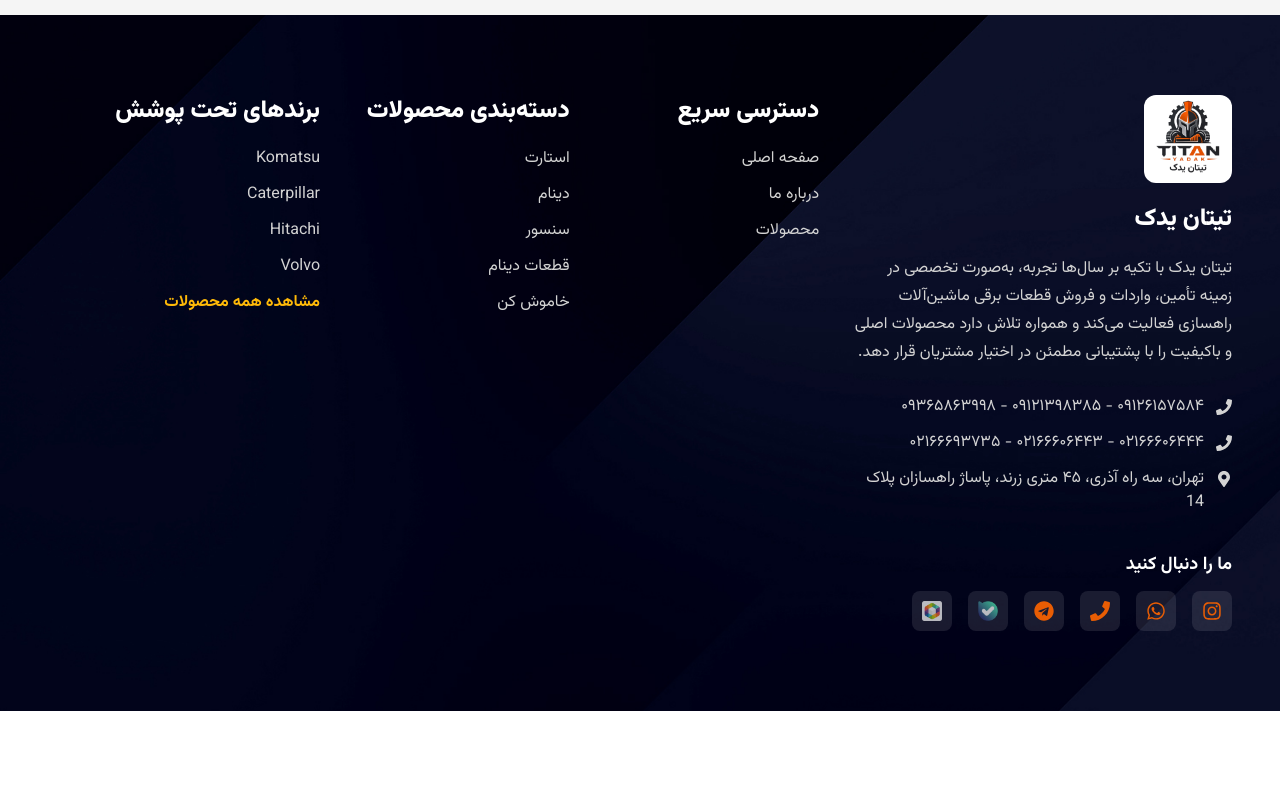
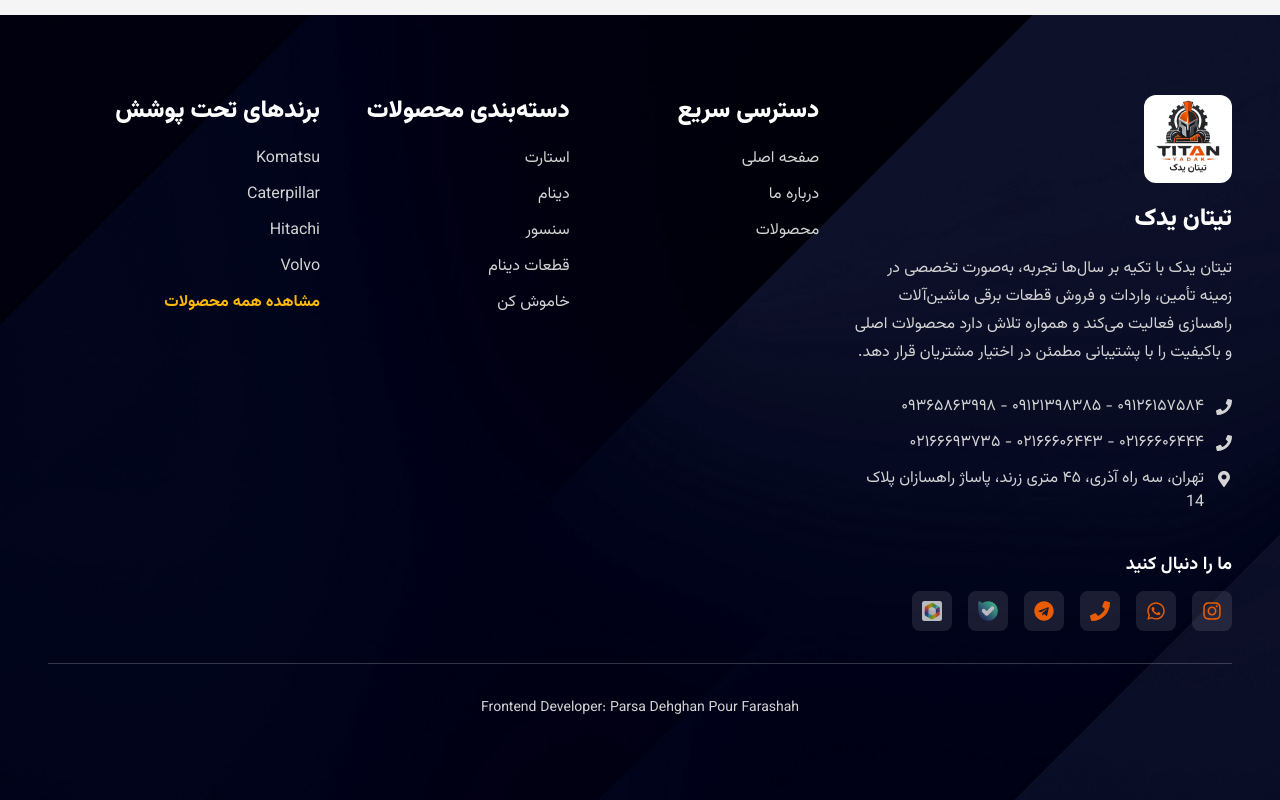
Before and after one commit to parsa-farshah/TitanYadak, a Next.js app: page / in a window 1280 px wide. Shown: the part 6106-6906 px from the top of the page. Before the commit the page ends 6817 px from the top, so only its background shows below. Built offline with nearby package versions, Linux system fonts and the light colour scheme.

Commit message:
add my instagram link in footer

```diff
--- a/app/components/Footer.tsx
+++ b/app/components/Footer.tsx
@@ -236,30 +236,22 @@
 
             <ul className="flex flex-col gap-y-3">
               <li>
-                <div
-                  className="text-[#d3d3d3] text-sm md:text-base hover:text-primary duration-300"
-                >
+                <div className="text-[#d3d3d3] text-sm md:text-base hover:text-primary duration-300">
                   Komatsu
                 </div>
               </li>
               <li>
-                <div
-                  className="text-[#d3d3d3] text-sm md:text-base hover:text-primary duration-300"
-                >
+                <div className="text-[#d3d3d3] text-sm md:text-base hover:text-primary duration-300">
                   Caterpillar
                 </div>
               </li>
               <li>
-                <div
-                  className="text-[#d3d3d3] text-sm md:text-base hover:text-primary duration-300"
-                >
+                <div className="text-[#d3d3d3] text-sm md:text-base hover:text-primary duration-300">
                   Hitachi
                 </div>
               </li>
               <li>
-                <div
-                  className="text-[#d3d3d3] text-sm md:text-base hover:text-primary duration-300"
-                >
+                <div className="text-[#d3d3d3] text-sm md:text-base hover:text-primary duration-300">
                   Volvo
                 </div>
               </li>
@@ -297,6 +289,15 @@
             </div>
           </div>
         </div> */}
+        <div className="mt-8 text-center border-t border-white/20 pt-8">
+          <a
+            href="https://www.instagram.com/parsa_dehghanpour_dv?igsh=eHkwNWhsa3I4ZWVp"
+            target="_blank"
+            className="text-[12px] md:text-sm text-[#d3d3d3] hover:text-primary duration-300"
+          >
+            Frontend Developer: Parsa Dehghan Pour Farashah
+          </a>
+        </div>
       </div>
     </div>
   );
```
